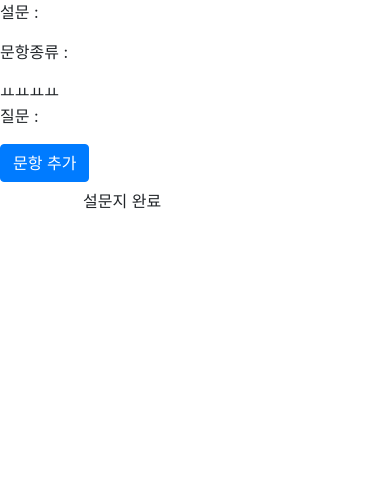
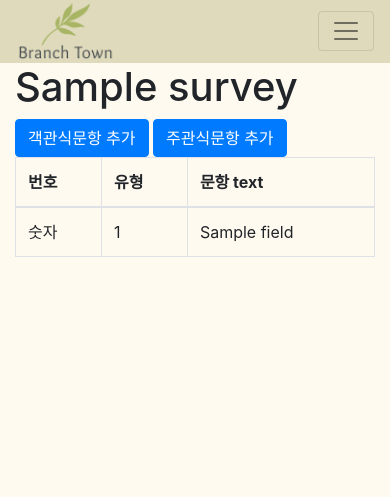
Before and after one commit to pirogramming/BranchTown, a Django app: page /survey/make/1/ in a window 390 px wide. Shown: the top 497 px of the page. Run offline with Django 3.2, Linux system fonts and the light colour scheme; a user stored in the database is signed in; tables that the repository leaves empty hold one stand-in row (values such as "Sample post"); some libraries are stand-ins or nearby versions.

Commit message:
주관식추가/ 객관식 시도중

```diff
--- a/accounts/views.py
+++ b/accounts/views.py
@@ -39,7 +39,7 @@ def signup(request):
                 return redirect('../signup2/')
 
             context = {
-                'form':form,
+                'form': form,
             }
             return render(request, 'accounts/signup_form.html', context=context)
         else:
--- a/survey/templates/survey/make_index.html
+++ b/survey/templates/survey/make_index.html
@@ -1,167 +1,33 @@
-{% load bootstrap4 %}
-{% bootstrap_css %}
-{##}
-{#<!DOCTYPE html>#}
-{#<html lang="en">#}
-{#    <head>#}
-{#        <meta charset="UTF-8">#}
-{#        <title>Title</title>#}
-{#        <script src=https://code.jquery.com/jquery-3.3.1.min.js integrity="sha256-FgpCb/KJQlLNfOu91ta32o/NMZxltwRo8QtmkMRdAu8="crossorigin="anonymous"></script>#}
-{##}
-{#    </head>#}
-{#    <body>#}
-{##}
-{#        <div class="container" style="margin-top:100px;">#}
-{#            <div class="row">#}
-{#                <div class="col-sm-12">#}
-{#                    <h1> Create Your Own Survey Form!</h1>#}
-{##}
-{#                    {% if field_list %}#}
-{#                        <ul>#}
-{#                            {%  for field in field_list %}#}
-{#                                <li><a href="/survey/{{ field.id }}/">{{ field.id }}{{ field.question }}</a></li>#}
-{#                            {% endfor %}#}
-{#                        </ul>#}
-{#                    {% else %}#}
-{#                        <p>No surveys are available</p>#}
-{#                    {% endif %}#}
-{#                </div>#}
-{#            </div>#}
-{#        </div>#}
-{##}
-{#        <div class="container" style="margin-top : 50px;">#}
-{#            <div class="row">#}
-{#                <div class="col-sm-12">#}
-{#                    <input type="submit" value = "설문 폼 작성 완료" id="create-form" class="btn btn-success mt-5 mb-5">#}
-{#                    <input type="button" value = "객관식 문항 추가" id="multi-choice" class="btn btn-primary">#}
-{#                    <input type="button" value = "주관식 문항 추가" id="essay-question" class="btn btn-primary">#}
-{#                    <input type="button" value = "단답형 문항 추가" id="short-answer" class="btn btn-primary">#}
-{#                    <hr/>#}
-{##}
-{#                    <form class="form-horizontal" method="POST" action="" id ="form_set">#}
-{#                    {% csrf_token %}#}
-{#                    {{ formset.management_form }}#}
-{#                    {% for form in formset %}#}
-{#                    <div class="row form-row spacer">#}
-{#                        <div class="col-2">#}
-{#                            <label>{{ form.survey }}</label>#}
-{#                        </div>#}
-{#                        <div class="col-4">#}
-{#                            <div class="input-group">#}
-{#                                {{form.question}}#}
-{#                                <div class="input-group-append">#}
-{#                                    <button class="btn btn-success add-form-row">+</button>#}
-{#                                </div>#}
-{#                            </div>#}
-{#                        </div>#}
-{#                    </div>#}
-{#                    {% endfor %}#}
-{##}
-{#                    </form>#}
-{##}
-{#                <div id="empty_form" style="display:none">#}
-{#                    <div class="table">#}
-{#                        <table class="no_error">#}
-{#                            {{ formset.as_table }}#}
-{#                        </table>#}
-{#                        <input id="delete-card-__prefix__" type="button" value="삭제"/>#}
-{#                    </div>#}
-{#                </div>#}
-{#                <div class="row spacer">#}
-{#                    <div class="col-4 offset-2">#}
-{#                        <button type="submit" class="save btn btn-default">저장</button>#}
-{#                    </div>#}
-{#                </div>#}
-{##}
-{#                <script src="{% static 'js/jquery-3.3.1.slim.min.js' %}"></script>#}
-{#                <script>#}
-{#                    $(document).ready(function() {#}
-{#                        $('#add_more').click(function(){#}
-{#                            var form_idx=$('#id_form-TOTAL_FORMS').val();#}
-{#                            $('#form_set')#}
-{#                                .append(#}
-{#                                    $('#empty_form')#}
-{#                                        .html()#}
-{#                                        .replace(/__prefix__/g, form_idx)#}
-{#                                        .replace('image', `img-card-${form_idx}`)#}
-{#                                );#}
-{#                            $('#id_form-TOTAL_FORMS').val(parseInt(form_idx)+1);#}
-{#                        });#}
-{#                    });#}
-{##}
-{#                </script>#}
-{##}
-{##}
-{#                </div>#}
-{#            </div>#}
-{#        </div>#}
-{##}
-{#    </body>#}
-{#</html>#}
+{% extends 'layout.html' %}
 
+{% block content %}
+    <div class="container">
+        <h1>{{ survey.title }}</h1>
 
-{% load static %}
-<script src=https://code.jquery.com/jquery-3.3.1.min.js integrity="sha256-FgpCb/KJQlLNfOu91ta32o/NMZxltwRo8QtmkMRdAu8="crossorigin="anonymous"></script>
-<script src="http://ajax.googleapis.com/ajax/libs/jquery/3.3.1/jquery.min.js"></script>
-<form class="form-horizontal" method="POST" action="" enctype="multipart/form-data">
-    {% csrf_token %}
-    {{ formset.management_form }}
-{#        {% for form in formset %}#}
-            <div class="row spacer">
-                <div class="col-4">
-                    <p>설문 : {{ form.survey }}</p>
-                    <p>문항종류 : {{ form.type }}</p>
-                    ㅛㅛㅛㅛ{{ formset }}
-                    <p>질문 : {{ form.qeustion }}</p>
-                </div>
-            </div>
-{#        {% endfor %}#}
+        <a class="btn btn-primary" href="{% url 'survey:multiple_choice' survey.id %}">
+            객관식문항 추가
+        </a>
+        <a class="btn btn-primary" href="{% url 'survey:text_answer' survey.id %}">
+            주관식문항 추가
+        </a>
 
-    {{ formset.management_form }}
-    {% for form in formset.forms %}
-        <div id="form_set">
-            <div class="table">
-                <input type="hidden" name="form-TOTAL_FORMS" value="1" id="id_form-TOTAL_FORMS"/>
-                <input type="hidden" name="form-INITIAL_FORMS" value="0" id="id_form-INITIAL_FORMS"/>
-                <input type="hidden" name="form-MAX_NUM_FORMS" id="id_form-MAX_NUM_FORMS"/>
-                <table class="no_error">
-                    {{ formset.as_table }}
-                </table>
-            </div>
-        </div>
-    {% endfor %}
-    <input type="button" value="문항 추가" id="add_more" class="btn btn-primary">
-
-    <div id="empty_form" style="display:none">
-        <div class="table">
-            <table class="no_error">
-                {{ formset.as_table }}
-            </table>
-            <input id="delete-card-__prefix__" type="button" value="삭제"/>
-        </div>
+        <table class="table table-bordered">
+            <thead>
+                <tr>
+                    <th scope="col">번호</th>
+                    <th scope="col">유형</th>
+                    <th scope="col">문항 text</th>
+                </tr>
+            </thead>
+            <tbody>
+                {% for field in field_list %}
+                    <tr>
+                        <td>숫자</td>
+                        <td>{{ field.type }}</td>
+                        <td>{{ field.question }}</td>
+                    </tr>
+                {% endfor %}
+            </tbody>
+        </table>
     </div>
-    <div class="row spacer">
-        <div class="col-4 offset-2">
-            <button type="submit" class="save btn btn-default">설문지 완료</button>
-        </div>
-    </div>
-
-
-    <script>
-        $(document).ready(function() {
-            $('#add_more').click(function(){
-                var form_idx=$('#id_form-TOTAL_FORMS').val();
-                $('#form_set')
-                    .append(
-                        $('#empty_form')
-                            .html()
-                            .replace(/__prefix__/g, form_idx)
-                            .replace('image', `img-card-${form_idx}`)
-                    );
-                $('#id_form-TOTAL_FORMS').val(parseInt(form_idx)+1);
-            });
-        });
-
-    </script>
-
-</form>
+{% endblock %}
--- a/survey/urls.py
+++ b/survey/urls.py
@@ -6,11 +6,10 @@ app_name = "survey"
 urlpatterns = [
     path('make/', views.make_survey, name='make_survey'),
     path('make/<int:pk>/', views.make_index, name='make_index'),
-    path('make/<int:pk>/field', views.make_field, name='make_field'),
+    path('make/<int:pk>/choice/', views.multiple_choice, name='multiple_choice'),
+    path('make/<int:pk>/text/', views.text_answer, name='text_answer'),
 
-    path('make/<int:pk>/new', views.make_field_new, name='make_field_new'),
-
-    path('<int:pk>/multiple_choice/', views.multiple_choice, name='multiple_choice'),
+    # path('<int:pk>/multiple_choice/', views.multiple_choice, name='multiple_choice'),
     path('<int:pk>/results/', views.results, name='results'),
 
 ]
--- a/survey/views.py
+++ b/survey/views.py
@@ -3,7 +3,7 @@ from django.http import HttpResponseRedirect
 from django.shortcuts import render, redirect, get_object_or_404
 from django.urls import reverse
 from .models import Survey, Field, MultipleChoice
-from .forms import SurveyForm, FieldForm, FieldModelFormset
+from .forms import SurveyForm, FieldForm, FieldModelFormset, TextAnswerForm, ChoiceFormSet
 
 
 @login_required
@@ -34,6 +34,41 @@ def make_index(request, pk):
     return render(request, 'survey/make_index.html', context)
 
 
+def multiple_choice(request, pk):
+    if request.method == "POST":
+        choiceformset = ChoiceFormSet(request.POST)
+        if choiceformset.is_valid():
+            return redirect('survey:make_index', pk)
+    else:
+        data = {
+            'form-TOTAL_FORMS': '1',
+            'form-INITIAL_FORMS': '1',
+            'form-MAX_NUM_FORMS': '10',
+        }
+        choiceformset = ChoiceFormSet(data)
+    return render(request, 'survey/choice.html', {
+        'survey': Survey.objects.get(pk=pk),
+        'choiceformset': choiceformset,
+    })
+
+
+def text_answer(request, pk):
+    if request.method == "POST":
+        form = TextAnswerForm(request.POST)
+        if form.is_valid():
+            answer = form.save(commit=False)
+            answer.survey = Survey.objects.get(pk=pk)
+            answer.type = '1'
+            answer.save()
+            return redirect('survey:make_index', pk)
+    else:
+        form = TextAnswerForm()
+    return render(request, 'survey/text_answer.html', {
+        'survey': Survey.objects.get(pk=pk),
+        'form': form,
+    })
+
+
 @login_required
 def make_field(request, pk):
     if request.method == "POST":
@@ -51,37 +86,20 @@ def make_field(request, pk):
     })
 
 
-def multiple_choice(request, pk):
-    field = get_object_or_404(Field, pk=pk)
-    try:
-        selected_choice = field.multiplechoice_set.get(pk=request.POST['multiple_choice'])
-    except (KeyError, MultipleChoice.DoesNotExist):
-        return render(request, 'survey/multiple_choice.html', {'field': field,
-                                                               'error_message':
-                                                               "You didn't select a choice", })
-    else:
-        selected_choice += 1
-        selected_choice.save()
-        return HttpResponseRedirect(reverse('survey:results', args=field.id,))
+# def multiple_choice(request, pk):
+#     field = get_object_or_404(Field, pk=pk)
+#     try:
+#         selected_choice = field.multiplechoice_set.get(pk=request.POST['multiple_choice'])
+#     except (KeyError, MultipleChoice.DoesNotExist):
+#         return render(request, 'survey/multiple_choice.html', {'field': field,
+#                                                                'error_message':
+#                                                                "You didn't select a choice", })
+#     else:
+#         selected_choice += 1
+#         selected_choice.save()
+#         return HttpResponseRedirect(reverse('survey:results', args=field.id,))
 
 
 def results(request, pk):
     field = get_object_or_404(Field, pk=pk)
     return render(request, 'survey/results.html', {'field': field})
-
-
-def make_field_new(request, pk):
-    if request.method == 'POST':
-        formset = FieldModelFormset(request.POST)
-        if formset.is_valid():
-            for form in formset:
-                if form.cleaned_data.get('question'):
-                    form.save(commit=False)
-                    form.survey = Survey.objects.get(pk=pk)
-                    form.save()
-            return redirect('root')
-    else:
-        formset = FieldModelFormset(queryset=Field.objects.none())
-    return render(request, 'survey/make_index.html', {
-        'formset': formset,
-    })
```
Also changed, not shown: survey/forms.py (+17 -2 lines), survey/templates/survey/choice.html (added, +62 -0 lines), survey/templates/survey/text_answer.html (added, +12 -0 lines).
